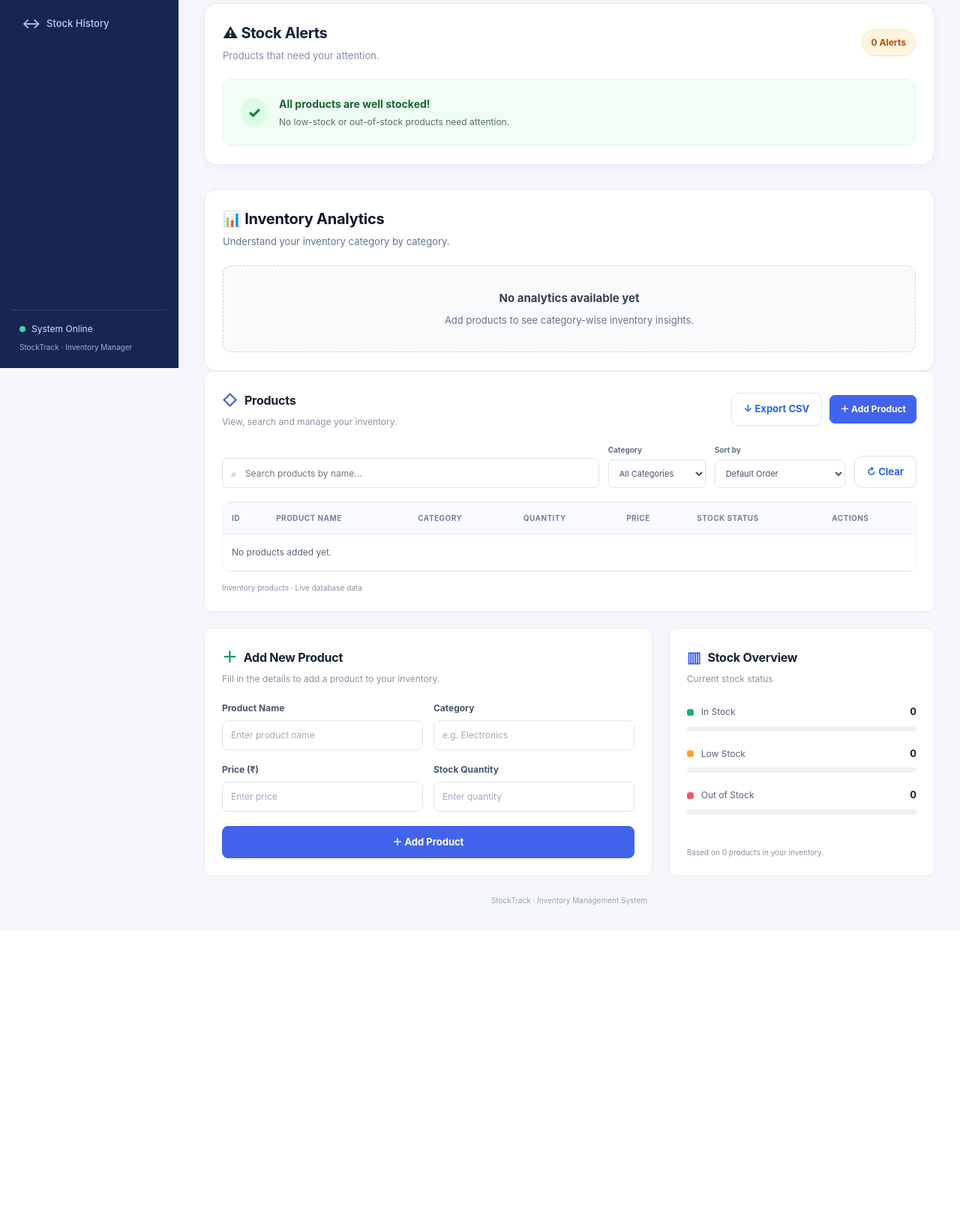
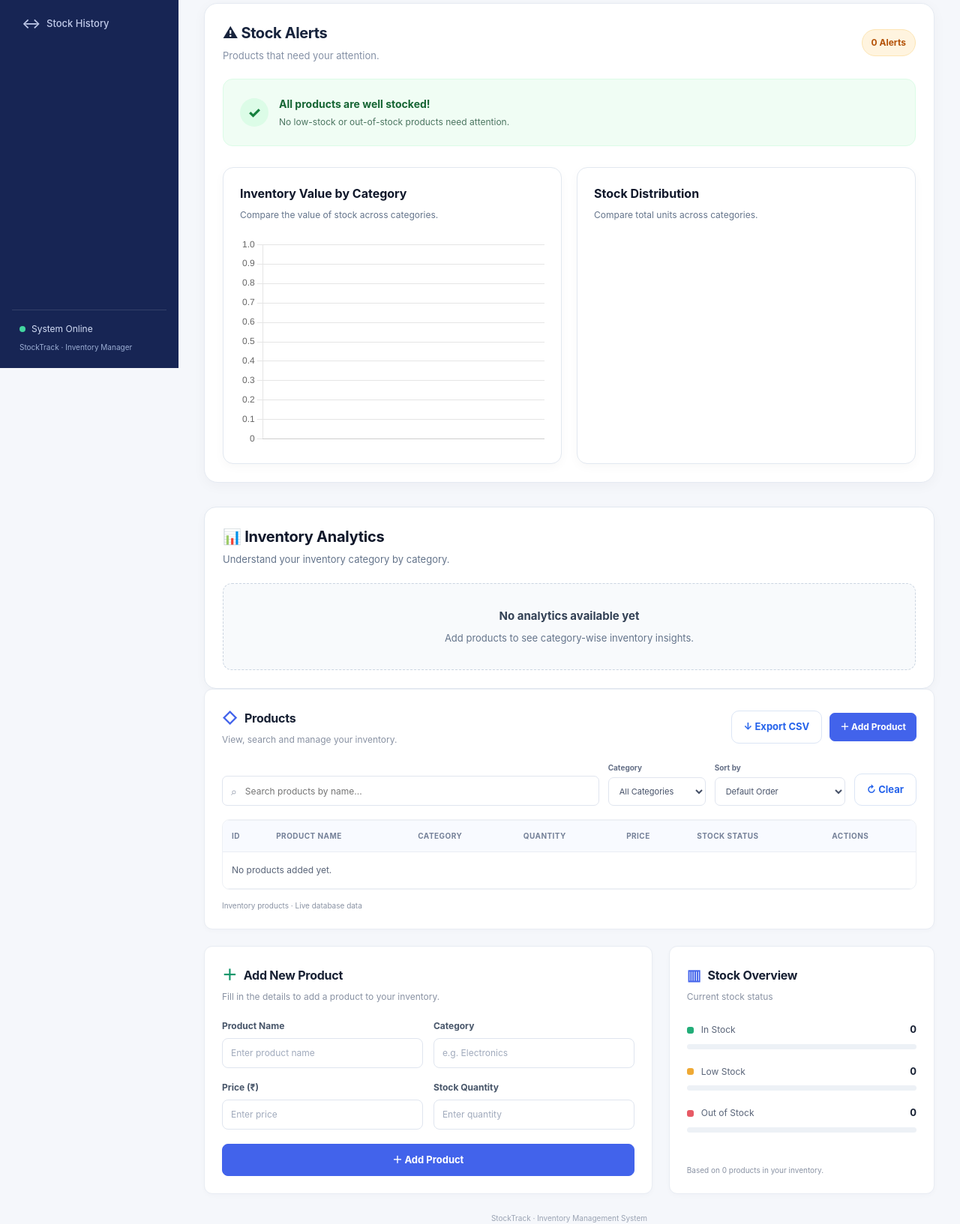
Before and after one commit to amanyadaav026/invantory-management-system, a Flask app: page / in a window 1280 px wide. Shown: the part 309-1942 px from the top of the page at 75% size. Before the commit the page ends 1516 px from the top, so only its background shows below. Run offline with Flask 3, Linux system fonts and the light colour scheme; data that the repository does not hold is empty; a map, chart or similar area stays blank.

Commit message:
Add dashboard inventory charts

```diff
--- a/static/css/style.css
+++ b/static/css/style.css
@@ -1917,3 +1917,68 @@ td.product-name-cell {
         font-size: 22px;
     }
 }
+
+
+/* ========================================
+   StockTrack Dashboard Charts
+======================================== */
+
+.dashboard-charts {
+    display: grid;
+    grid-template-columns: repeat(2, minmax(0, 1fr));
+    gap: 20px;
+    margin-top: 28px;
+}
+
+.chart-card {
+    min-width: 0;
+    padding: 22px;
+    background: #ffffff;
+    border: 1px solid #e2e8f0;
+    border-radius: 14px;
+    box-shadow: 0 4px 14px rgba(15, 23, 42, 0.03);
+}
+
+.chart-card-heading {
+    margin-bottom: 20px;
+}
+
+.chart-card-heading h3 {
+    margin: 0 0 7px;
+    color: #0f172a;
+    font-size: 16px;
+    font-weight: 700;
+}
+
+.chart-card-heading p {
+    margin: 0;
+    color: #64748b;
+    font-size: 12px;
+    line-height: 1.6;
+}
+
+.chart-container {
+    position: relative;
+    width: 100%;
+    height: 280px;
+}
+
+@media (max-width: 900px) {
+    .dashboard-charts {
+        grid-template-columns: 1fr;
+    }
+
+    .chart-container {
+        height: 300px;
+    }
+}
+
+@media (max-width: 600px) {
+    .chart-card {
+        padding: 16px;
+    }
+
+    .chart-container {
+        height: 260px;
+    }
+}
--- a/static/js/script.js
+++ b/static/js/script.js
@@ -151,3 +151,90 @@ sidebarLinks.forEach(function (link) {
         updateActiveLink(link);
     });
 });
+/* ========================================
+   StockTrack Dashboard Charts
+======================================== */
+
+document.addEventListener("DOMContentLoaded", function () {
+    const valueCanvas = document.getElementById("inventoryValueChart");
+    const distributionCanvas = document.getElementById("stockDistributionChart");
+
+    // Stop if the chart containers are not on this page
+    if (!valueCanvas || !distributionCanvas) {
+        return;
+    }
+
+    // Read chart data passed from Flask through the HTML
+    const analyticsDataElement = document.getElementById("analytics-chart-data");
+
+    if (!analyticsDataElement) {
+        return;
+    }
+
+    const analyticsData = JSON.parse(analyticsDataElement.textContent);
+    const categories = analyticsData.map(item => item.category);
+    const inventoryValues = analyticsData.map(item => item.inventory_value);
+    const quantities = analyticsData.map(item => item.total_quantity);
+
+    // Inventory Value Chart
+    new Chart(valueCanvas, {
+        type: "bar",
+        data: {
+            labels: categories,
+            datasets: [{
+                label: "Inventory Value (₹)",
+                data: inventoryValues,
+                backgroundColor: "#2563eb",
+                borderRadius: 6,
+                maxBarThickness: 48
+            }]
+        },
+        options: {
+            responsive: true,
+            maintainAspectRatio: false,
+            plugins: {
+                legend: {
+                    display: false
+                }
+            },
+            scales: {
+                y: {
+                    beginAtZero: true
+                }
+            }
+        }
+    });
+
+    // Stock Distribution Chart
+    new Chart(distributionCanvas, {
+        type: "doughnut",
+        data: {
+            labels: categories,
+            datasets: [{
+                label: "Total Quantity",
+                data: quantities,
+                backgroundColor: [
+                    "#2563eb",
+                    "#14b8a6",
+                    "#f59e0b",
+                    "#8b5cf6",
+                    "#ec4899",
+                    "#64748b",
+                    "#22c55e",
+                    "#f97316"
+                ],
+                borderWidth: 2,
+                borderColor: "#ffffff"
+            }]
+        },
+        options: {
+            responsive: true,
+            maintainAspectRatio: false,
+            plugins: {
+                legend: {
+                    position: "bottom"
+                }
+            }
+        }
+    });
+});
--- a/templates/index.html
+++ b/templates/index.html
@@ -158,6 +158,47 @@
                             </div>
                         </div>
                     {% endif %}
+
+                    <script type="application/json" id="analytics-chart-data">
+                    [
+                        {% for category in category_analytics %}
+                        {
+                            "category": {{ category.category | tojson }},
+                            "inventory_value": {{ (category.inventory_value or 0) | float }},
+                            "total_quantity": {{ (category.total_quantity or 0) | int }}
+                        }{% if not loop.last %},{% endif %}
+                        {% endfor %}
+                    ]
+                    </script>
+
+                    <!-- Dashboard Charts -->
+                    <div class="dashboard-charts">
+                        <div class="chart-card">
+                            <div class="chart-card-heading">
+                                <div>
+                                    <h3>Inventory Value by Category</h3>
+                                    <p>Compare the value of stock across categories.</p>
+                                </div>
+                            </div>
+
+                            <div class="chart-container">
+                                <canvas id="inventoryValueChart"></canvas>
+                            </div>
+                        </div>
+
+                        <div class="chart-card">
+                            <div class="chart-card-heading">
+                                <div>
+                                    <h3>Stock Distribution</h3>
+                                    <p>Compare total units across categories.</p>
+                                </div>
+                            </div>
+
+                            <div class="chart-container">
+                                <canvas id="stockDistributionChart"></canvas>
+                            </div>
+                        </div>
+                    </div>
                 </section>
 
                 <section class="analytics-section" id="analytics">
@@ -459,6 +500,7 @@
         </div>
     </div>
 
+    <script src="https://cdn.jsdelivr.net/npm/chart.js"></script>
     <script src="{{ url_for('static', filename='js/script.js') }}"></script>
 </body>
 </html>
```
